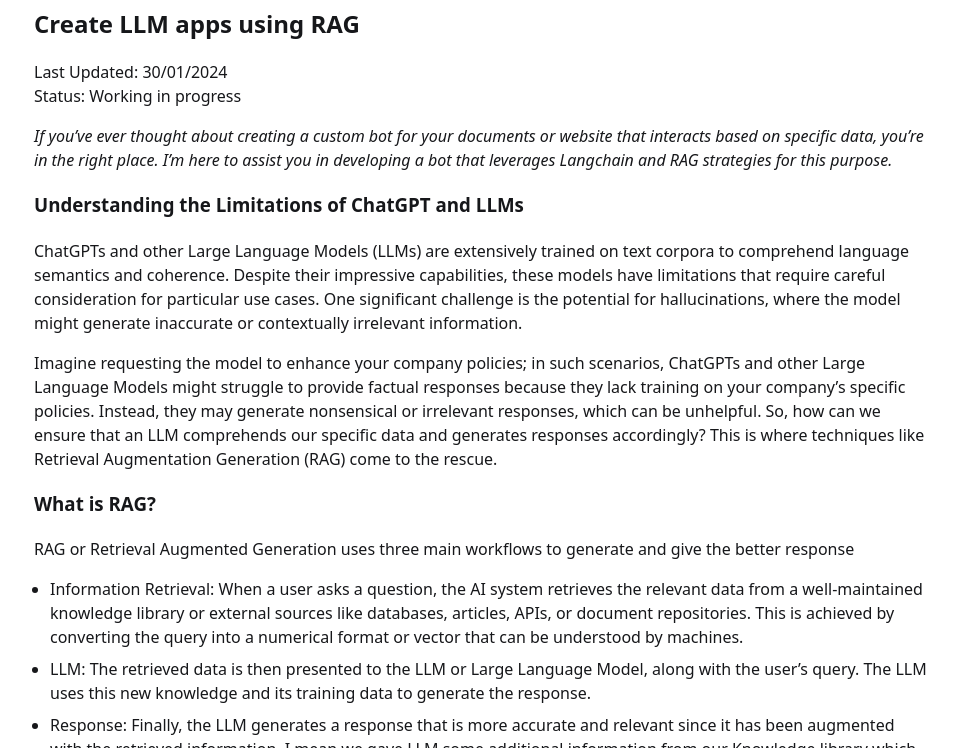
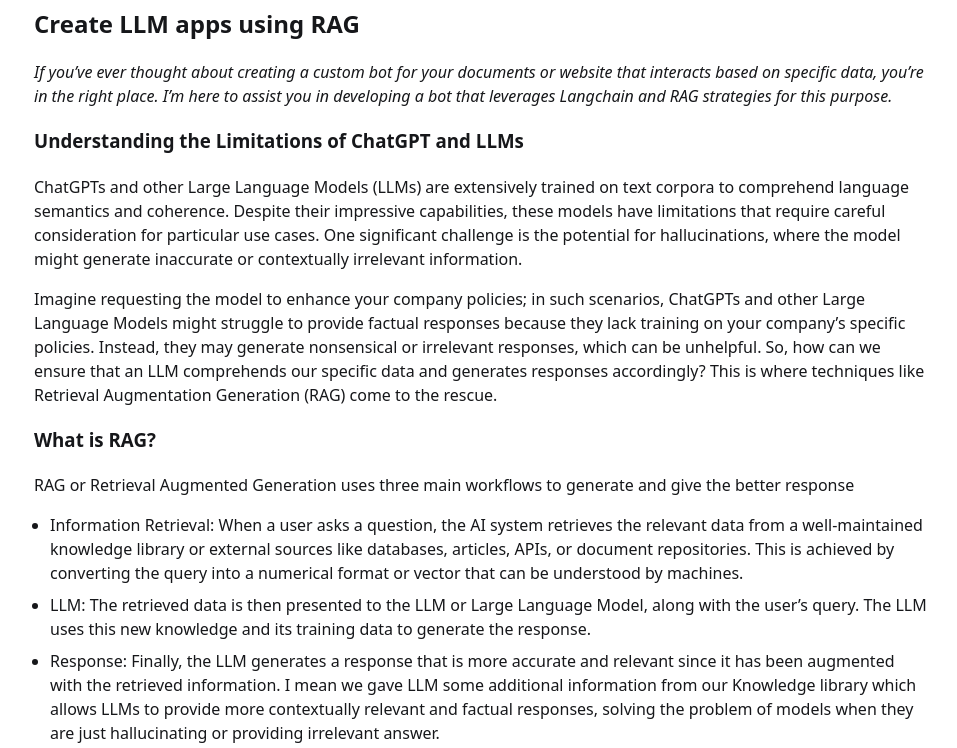
Before and after one commit to vipul-maheshwari/vipul-maheshwari.github.io, a Jekyll site: the page built from _posts/2024-01-23-rag-application-with-langchain.markdown, in a window 1280 px wide and 900 px high, cut to the strip 152-900 px from the top of the window. Shown: the whole strip, without its empty margins (158-1115 px from the left). Built offline with Jekyll 4.4.1, drawn with Linux system fonts in a browser that asks for light colours.

Commit message:
Status updated

```diff
--- a/_posts/2024-01-23-rag-application-with-langchain.markdown
+++ b/_posts/2024-01-23-rag-application-with-langchain.markdown
@@ -6,9 +6,6 @@
 tags: [LLM,  Deep Learning]
 ---
 
-Last Updated: 30/01/2024
-<br>
-Status: Working in progress
 
 *If you've ever thought about creating a custom bot for your documents or website that interacts based on specific data, you're in the right place. I'm here to assist you in developing a bot that leverages Langchain and RAG strategies for this purpose.*
 
```
